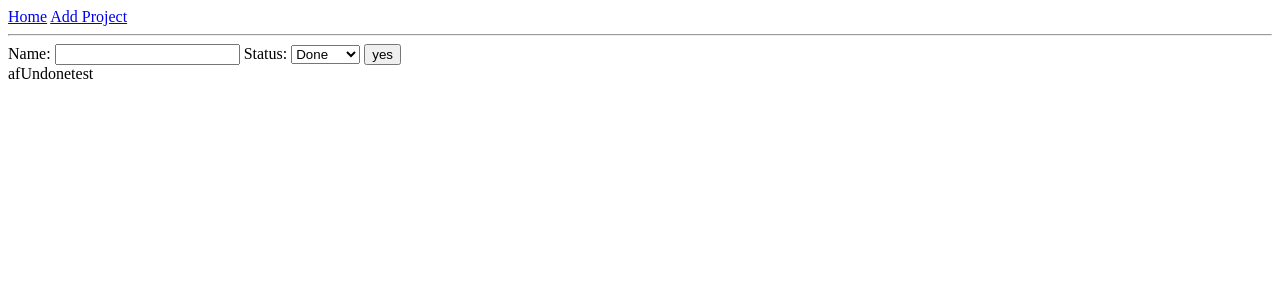
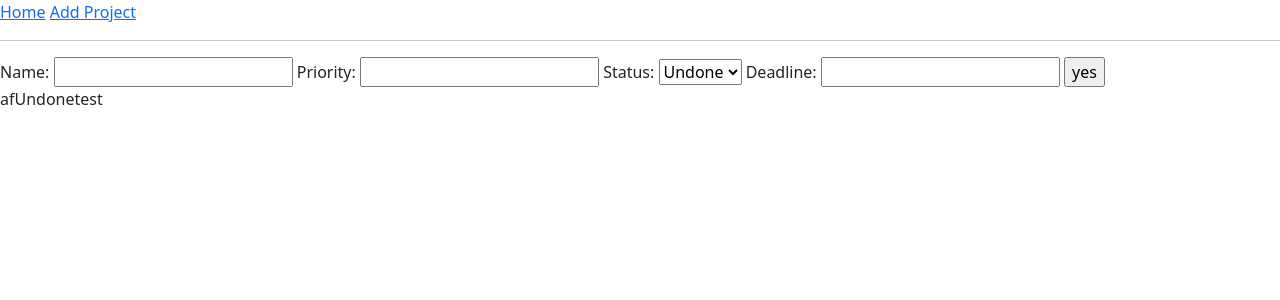
Before and after one commit to AleksandrZhukovin/ToDoListDjango, a Django app: a page that uses todolist/todolistapp/templates/base.html in a window 1280 px wide. Shown: the top 300 px of the page. Run offline with Django 4.2, Linux system fonts and the light colour scheme; data comes from the database, SQL or seed files in the repository; both versions use the stored data as it was after the commit.

Commit message:
edit, delete projectsa and edit, delete, add tasks on views.py. add deadline and priority fields to db. add html templates

```diff
--- a/todolist/todolistapp/forms.py
+++ b/todolist/todolistapp/forms.py
@@ -7,4 +7,11 @@ class InputProject(forms.Form):
 
 class InputTask(forms.Form):
     name = forms.CharField()
-    status = forms.ChoiceField(choices=(('1', 'Done'), ('2', 'Undone')))
+    priority = forms.IntegerField()
+    status = forms.ChoiceField(choices=(('Undone', 'Undone'), ('Done', 'Done')))
+    deadline = forms.DateField(required=False)
+
+
+class EditProject(forms.Form):
+    name = forms.CharField(initial='proj')
+    task = forms.CharField(initial='t')
--- a/todolist/todolistapp/models.py
+++ b/todolist/todolistapp/models.py
@@ -8,4 +8,6 @@ class Project(models.Model):
 class Task(models.Model):
     name = models.CharField(max_length=200)
     status = models.CharField(max_length=50)
+    priority = models.IntegerField(default=0)
+    deadline = models.DateField(null=True)
     project = models.ForeignKey(Project, on_delete=models.CASCADE)
--- a/todolist/todolistapp/templates/base.html
+++ b/todolist/todolistapp/templates/base.html
@@ -3,6 +3,8 @@
 <head>
     <meta charset="UTF-8">
     <title>{{ title }}</title>
+    <meta name="viewport" content="width=device-width, initial-scale=1">
+    <link href="https://cdn.jsdelivr.net/npm/bootstrap@5.3.0-alpha1/dist/css/bootstrap.min.css" rel="stylesheet" integrity="sha384-GLhlTQ8iRABdZLl6O3oVMWSktQOp6b7In1Zl3/Jr59b6EGGoI1aFkw7cmDA6j6gD" crossorigin="anonymous">
 </head>
 <body>
     <div>
--- a/todolist/todolistapp/templates/delete_pr.html
+++ b/todolist/todolistapp/templates/delete_pr.html
@@ -2,9 +2,6 @@
 
 {% block content %}
 
-<form>
-    {{ form }}
-    <input type="submit" value="yes">
-</form>
+
 
 {% endblock %}
--- a/todolist/todolistapp/templates/index.html
+++ b/todolist/todolistapp/templates/index.html
@@ -7,7 +7,7 @@
 <form>
     {% for i in projects %}
     {% csrf_token %}
-    <h3><a href="{{ i.id }}/">{{ i.name }}</a> <a href="/delete_project{{ i.id }}">Delete</a></h3>
+    <h3><a href="{{ i.id }}/">{{ i.name }}</a> <a href="/delete_project{{ i.id }}">Delete</a>  <a href="/edit_project{{ i.id }}">Edit</a></h3>
     {% endfor %}
     <input type="submit" value="yes">
 </form>
--- a/todolist/todolistapp/templates/project.html
+++ b/todolist/todolistapp/templates/project.html
@@ -3,7 +3,7 @@
 {% block content %}
 
 {% for t in tasks %}
-<p>{{ t.name }}{{ t.status }}{{ t.project.name }}</p>
+<p><b>{{ t.priority }}</b> {{ t.name }} {{ t.status }} {% if t.deadline %} {{ t.deadline }} {% endif %}</p>
 {% endfor %}
 
 {% endblock %}
--- a/todolist/todolistapp/urls.py
+++ b/todolist/todolistapp/urls.py
@@ -7,5 +7,9 @@ urlpatterns = [
     path('<int:project_id>/', views.project, name='project'),
     path('add_project/', views.add_project, name='add_project'),
     path('add_tasks<int:project_id>/', views.add_tasks, name='add_tasks'),
-    path('delete_project<int:project_id>/', views.delete_project, name='delete_project')
+    path('delete_project<int:project_id>/', views.delete_project, name='delete_project'),
+    path('edit_project<int:project_id>/', views.edit_project, name='edit_project'),
+    path('edit_task<int:task_id>/', views.edit_task, name='edit_task'),
+    path('delete_task<int:task_id>/', views.delete_task, name='delete_task'),
+    path('add_task_to<int:project_id>/', views.add_task, name='add_task')
 ]
--- a/todolist/todolistapp/views.py
+++ b/todolist/todolistapp/views.py
@@ -16,7 +16,8 @@ def index(request):
 def project(request, project_id):
     tasks = Task.objects.filter(project=project_id)
     context = {
-        'tasks': tasks
+        'tasks': tasks,
+        'title': 'Add Project'
     }
     return render(request, 'project.html', context)
 
@@ -45,29 +46,97 @@ def add_tasks(request, project_id):
         if form.is_valid():
             status = form.cleaned_data['status']
             name = form.cleaned_data['name']
-            t = Task(name=name, status=status, project=p)
+            priority = form.cleaned_data['priority']
+            deadline = form.cleaned_data['deadline']
+            t = Task(name=name, status=status, priority=priority, project=p, deadline=deadline)
             t.save()
     else:
         form = InputTask()
 
     context = {
         'form': form,
-        'tasks': tasks
+        'tasks': tasks,
+        'title': f'Add Tasks to Project {p.name}'
     }
     return render(request, 'add_tasks.html', context)
 
 
 def delete_project(request, project_id):
     p = Project.objects.get(id=project_id)
-    if request.method == 'POST':
+    p.delete()
+    return redirect('/')
+
+
+def edit_project(request, project_id):
+    p = Project.objects.get(id=project_id)
+    tasks = Task.objects.filter(project=p).order_by('priority')
+
+    if request.method == "POST":
+        form = InputProject(request.POST, initial={'name': p.name})
+
+    else:
+        form = InputProject(initial={'name': p.name})
+
+    context = {
+        'form': form,
+        'tasks': tasks,
+        'project': p,
+        'title': f'Edit Project {p.name}'
+    }
+    return render(request, 'edit_project.html', context)
+
+
+def edit_task(request, task_id):
+    task = Task.objects.get(id=task_id)
+    if request.method == "POST":
+        form = InputTask(request.POST, initial={'name': task.name, 'status': task.status, 'priority': task.priority,
+                                                'deadline': task.deadline})
+
+        if form.is_valid():
+            task.name = form.cleaned_data['name']
+            task.priority = form.cleaned_data['priority']
+            task.status = form.cleaned_data['status']
+            task.deadline = form.cleaned_data['deadline']
+            task.save()
+            return redirect(f'/edit_project{task.project.id}/')
+
+    else:
+        form = InputTask(initial={'name': task.name, 'status': task.status, 'priority': task.priority,
+                                  'deadline': task.deadline})
+
+    context = {
+        'form': form,
+        'task_id': task_id,
+        'title': f'Edit Project {task.project.name}'
+    }
+    return render(request, 'edit_task.html', context)
+
+
+def delete_task(request, task_id):
+    t = Task.objects.get(id=task_id)
+    t.delete()
+    return redirect(f'/edit_project{t.project.id}/')
+
+
+def add_task(request, project_id):
+    p = Project.objects.get(id=project_id)
+    if request.method == "POST":
         form = InputTask(request.POST)
+
         if form.is_valid():
-            p.delete()
-            return redirect('/')
+            name = form.cleaned_data['name']
+            priority = form.cleaned_data['priority']
+            status = form.cleaned_data['status']
+            deadline = form.cleaned_data['deadline']
+            task = Task(name=name, priority=priority, status=status, project=p, deadline=deadline)
+            task.save()
+            return redirect(f'/edit_project{project_id}/')
+
     else:
         form = InputTask()
+
     context = {
-        'title': f'Delete Project {p.name}',
-        'form': form
+        'form': form,
+        'title': f'Add Task to Project {p.name}'
     }
-    return render(request, 'delete_pr.html', context)
+    return render(request, 'edit_task.html', context)
```
Also changed, not shown: todolist/todolistapp/templates/edit_project.html (added, +16 -0 lines), todolist/todolistapp/templates/edit_task.html (added, +11 -0 lines), todolist/db.sqlite3, todolist/todolistapp/migrations/0004_task_priority.py (added), todolist/todolistapp/migrations/0005_task_deadline_alter_task_priority.py (added), todolist/todolistapp/migrations/0006_alter_task_deadline.py (added).
